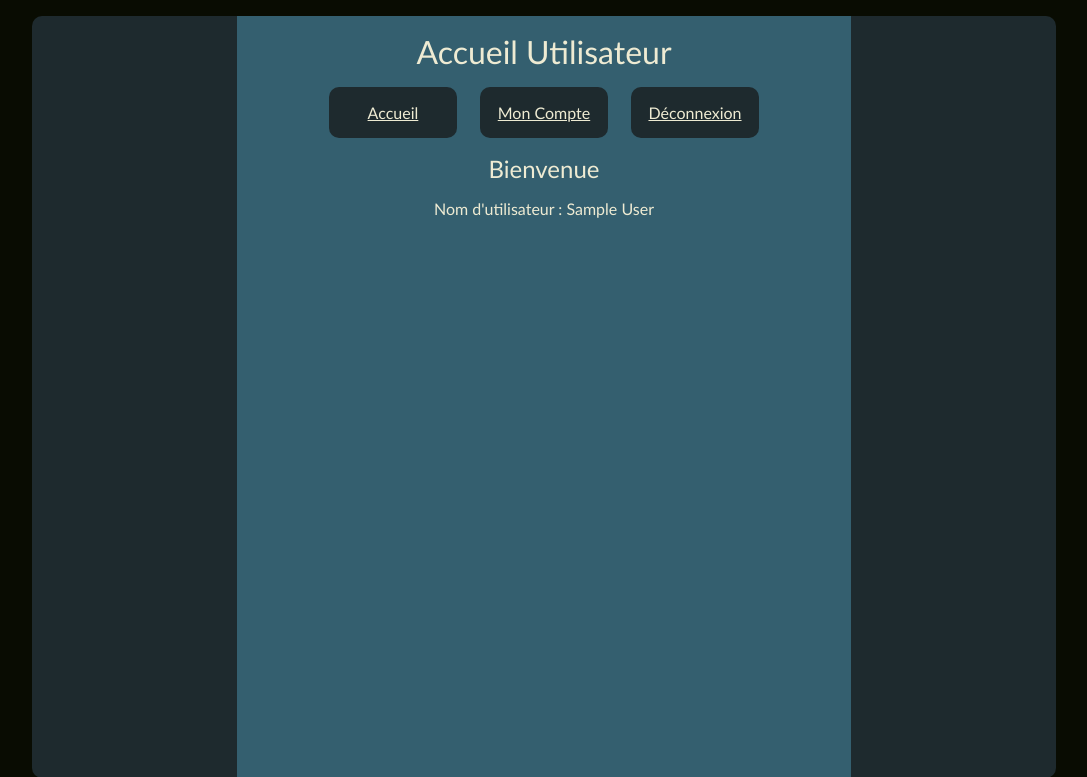
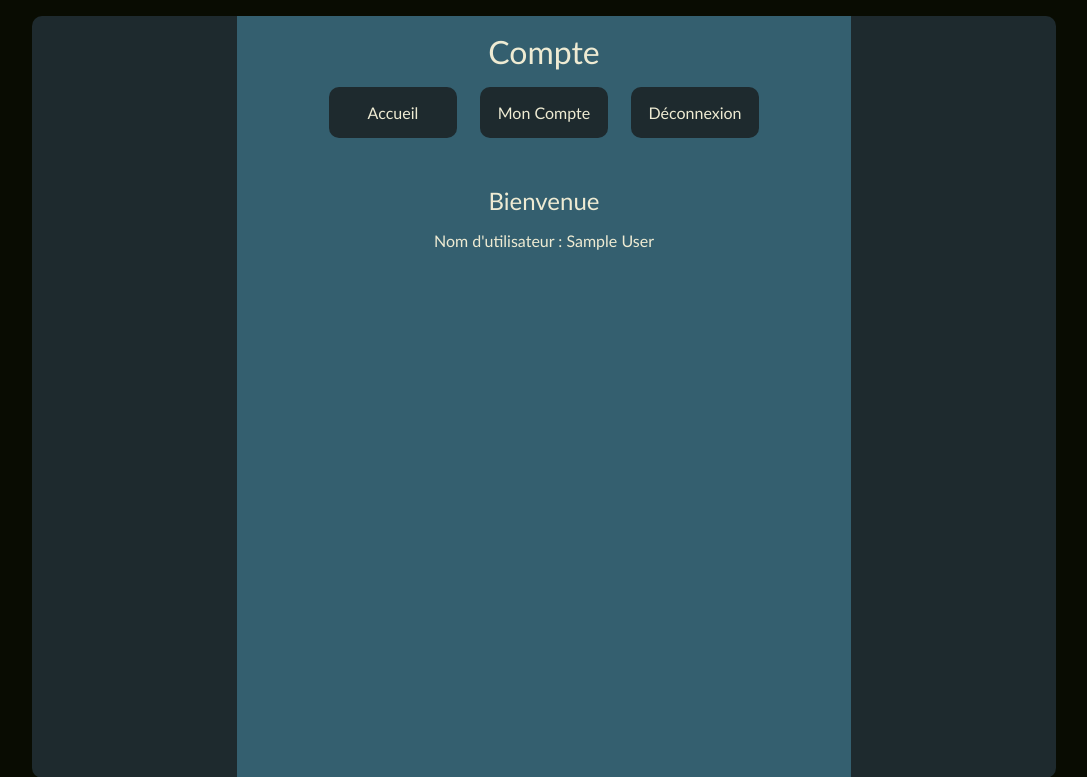
Before and after one commit to shbibsamy/formulaire_connexion, a PHP site: page /mon_compte.php in a window 1280 px wide. Shown: the top 777 px of the page, without its empty margins (96-1183 px from the left). Run offline with PHP 8.4, Linux system fonts and the light colour scheme; the visitor is signed in with stand-in values (Sample User, id 1).

Commit message:
petite corrections

```diff
--- a/assets/css/styles.css
+++ b/assets/css/styles.css
@@ -58,7 +58,7 @@ main {
     background-color: #345F6F;
 }
 
-.presentation {
+.presentation, .infos {
     display: flex;
     flex-direction: column;
     align-items: center;
@@ -66,12 +66,6 @@ main {
     padding: 1rem;
 }
 
-.infos {
-    display: flex;
-    flex-direction: column;
-    align-items: center;
-    justify-content: center;
-}
 
 form {
     display: flex;
@@ -152,6 +146,7 @@ a {
     width: 100%;
     padding: 1rem;
     text-align: center;
+    text-decoration: none;
 }
 
 a:visited {
--- a/connexion.php
+++ b/connexion.php
@@ -7,7 +7,6 @@
     <meta http-equiv="X-UA-Compatible" content="IE=edge">
     <meta name="viewport" content="width=device-width, initial-scale=1.0">
     <link rel="stylesheet" href="./assets/css/styles.css">
-
     <title>Connexion</title>
 </head>
 <body>
--- a/index.php
+++ b/index.php
@@ -6,7 +6,7 @@
     <meta http-equiv="X-UA-Compatible" content="IE=edge">
     <meta name="viewport" content="width=device-width, initial-scale=1.0">
     <link rel="stylesheet" href="./assets/css/styles.css">
-    <title>Index</title>
+    <title>Accueil</title>
 </head>
 <body>
     <div class="wrapper">
--- a/mon_compte.php
+++ b/mon_compte.php
@@ -6,12 +6,12 @@
     <meta http-equiv="X-UA-Compatible" content="IE=edge">
     <meta name="viewport" content="width=device-width, initial-scale=1.0">
     <link rel="stylesheet" href="./assets/css/styles.css">
-    <title>Bienvenue</title>
+    <title>Compte</title>
 </head>
 <body>
     <div class="wrapper">
         <header>
-            <h1>Accueil Utilisateur</h1>
+            <h1>Compte</h1>
             <?php require 'menu.php'; ?>
         </header>
         <main>
```
